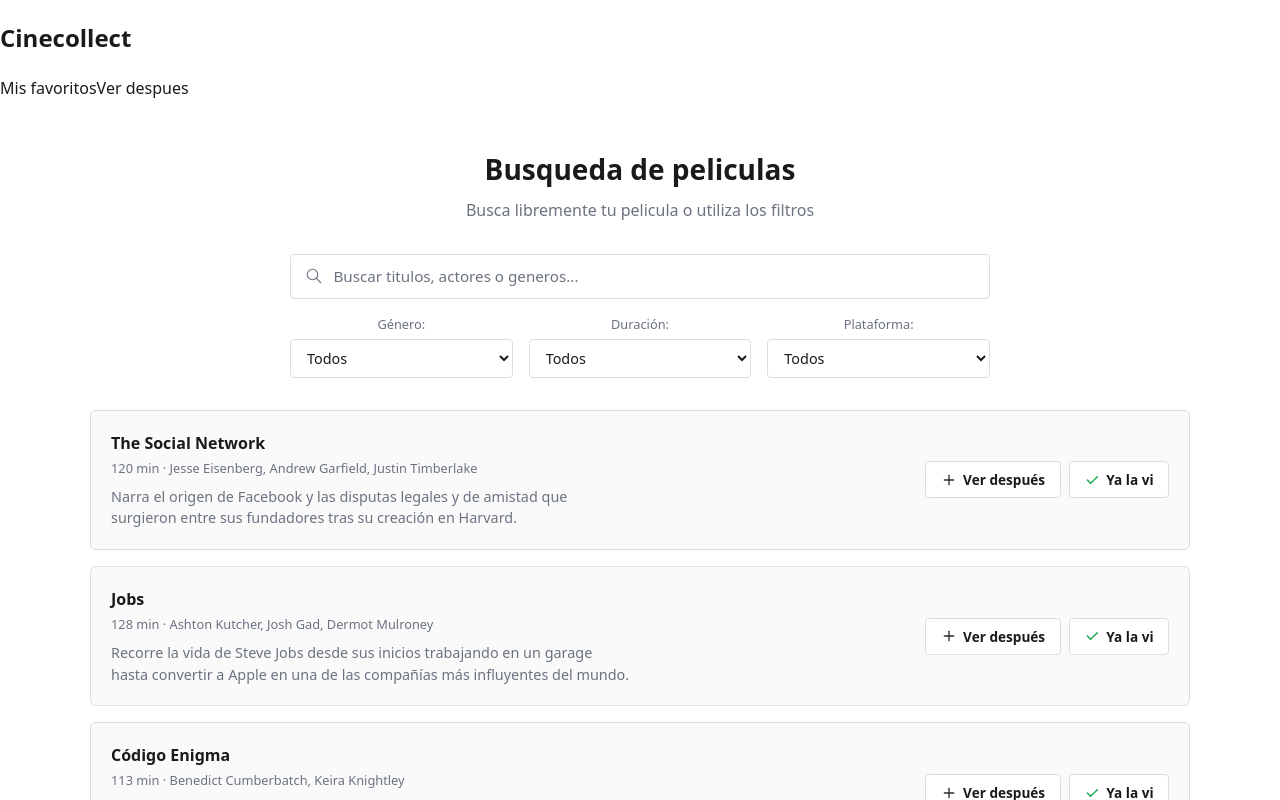
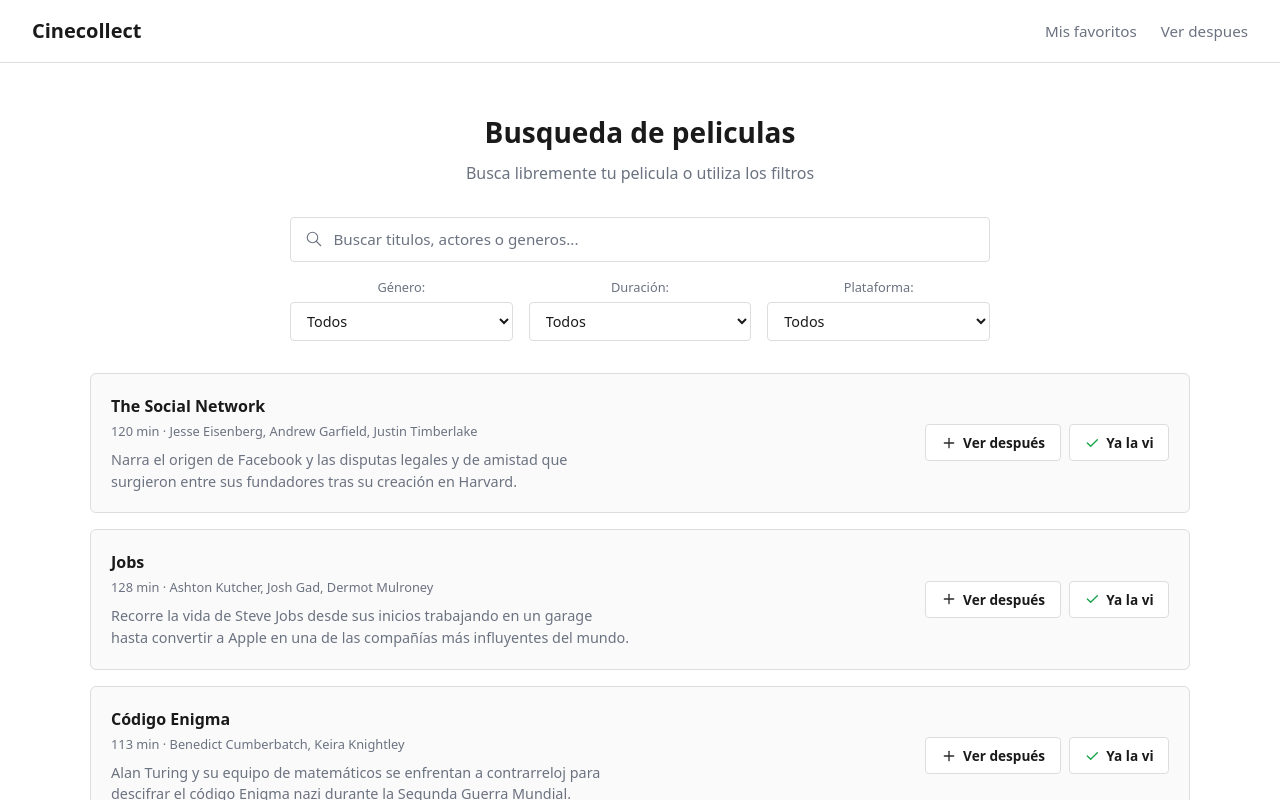
Before and after one commit to floreslog/cinecollect-project, a React (Vite) app in the folder client/: page / in a window 1280 px wide. Shown: the top 800 px of the page. Built offline with nearby package versions, Linux system fonts and the light colour scheme.

Commit message:
refactor: cambiar header por su propio componente

```diff
--- a/client/src/App.tsx
+++ b/client/src/App.tsx
@@ -1,17 +1,12 @@
 import './App.css';
 import { peliculas } from './data/peliculas';
 import CardPelicula from './components/card-pelicula/CardPelicula';
+import Header from './components/header/Header';
 
 export default function App() {
   return (
     <>
-      <header>
-        <h2>Cinecollect</h2>
-        <nav>
-          <a href="">Mis favoritos</a>
-          <a href="">Ver despues</a>
-        </nav>
-      </header>
+      <Header />
 
       <main className="catalogo-main">
         <h1>Busqueda de peliculas</h1>
```
